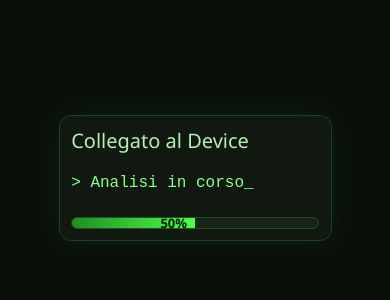
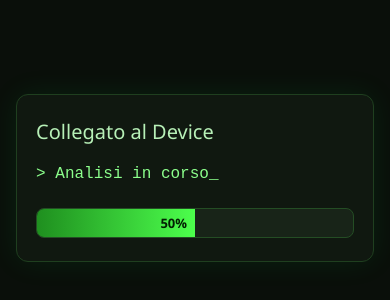
Before and after one commit to Gemonio/AnalisiDevice, a plain HTML site: page index.html in a window 390 px wide. Shown: the part 244-544 px from the top of the page. Drawn offline with Linux system fonts and the light colour scheme.

Commit message:
Add files via upload

```diff
--- a/index.html
+++ b/index.html
@@ -19,7 +19,7 @@
     /* FRAME */
     .frame {
         width: 70vw;
-        height: 15vh;
+        min-height: 15vh;
         box-sizing: border-box;
         display: flex;
         flex-direction: column;
@@ -29,6 +29,14 @@
         border-radius: 12px;
         border: 1px solid #1f3f1f;
         box-shadow: 0 0 30px rgba(0, 255, 100, 0.08);
+    }
+
+    @media (max-width: 600px) {
+      .frame {
+        width: 92vw;
+        min-height: 20vh;
+        padding: 5vmin;
+      }
     }
 
     .title {
```
